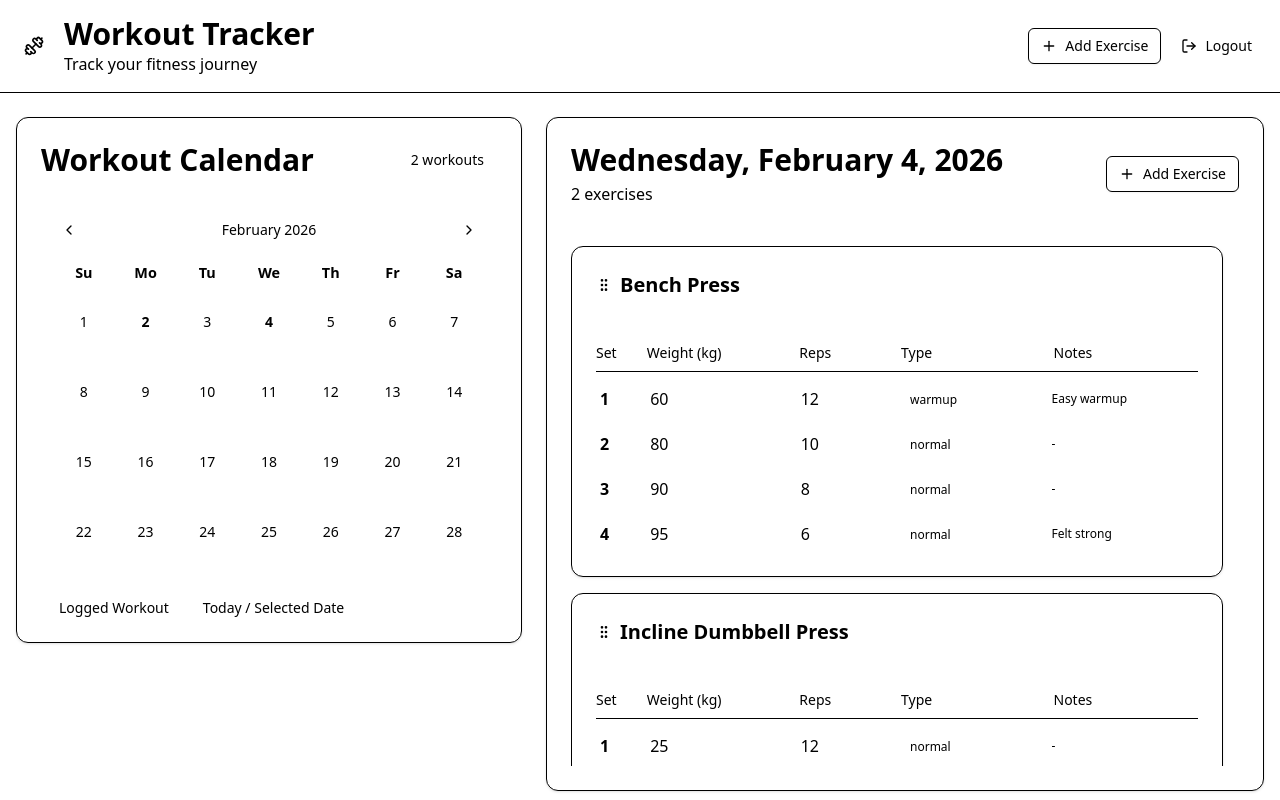
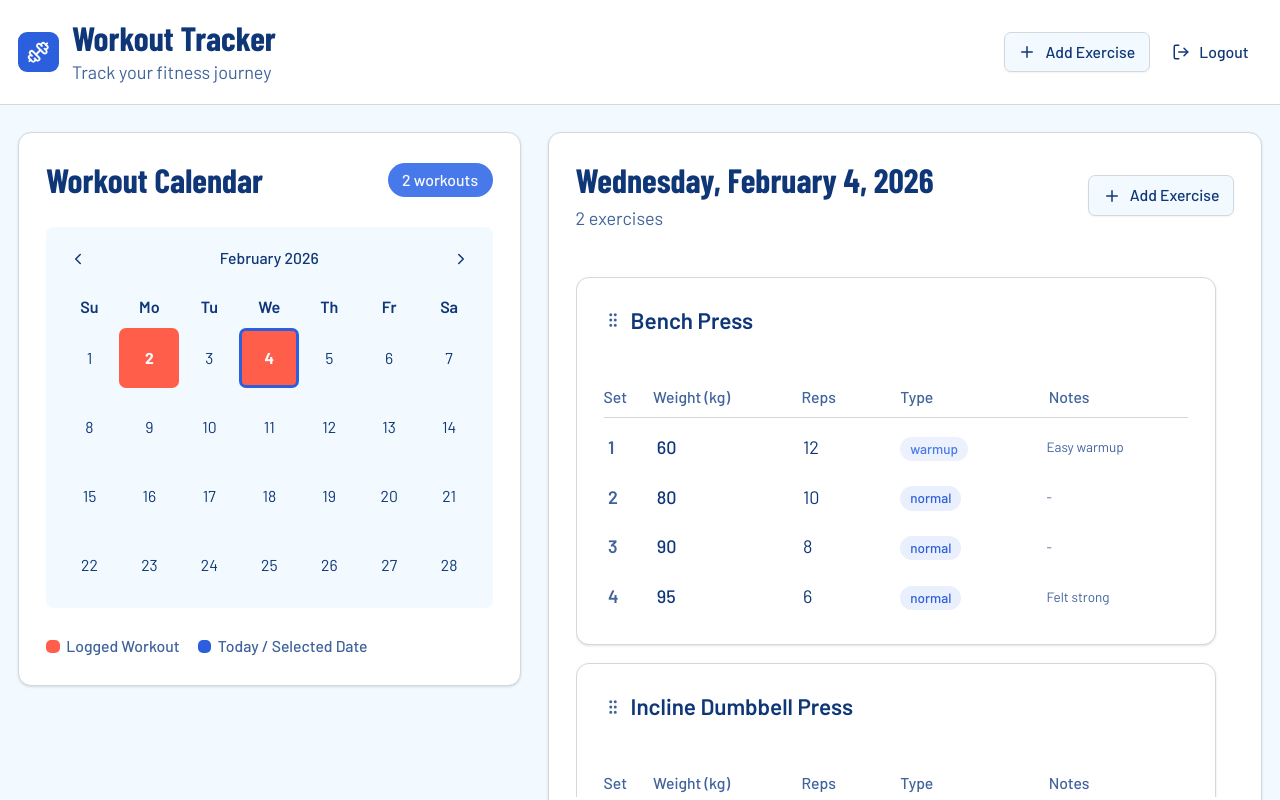
Before and after one commit to LamprosVasilakos/workout-tracker-ui, a React (Vite) app: page /workouts in a window 1280 px wide. Built offline with nearby package versions, Linux system fonts and the light colour scheme.

Commit message:
style: add global themes and styles

```diff
--- a/src/index.css
+++ b/src/index.css
@@ -1 +1,141 @@
 @import "tailwindcss";
+@import "tw-animate-css";
+
+@custom-variant dark (&:is(.dark *));
+
+@theme inline {
+  --radius-sm: calc(var(--radius) - 4px);
+  --radius-md: calc(var(--radius) - 2px);
+  --radius-lg: var(--radius);
+  --radius-xl: calc(var(--radius) + 4px);
+  --radius-2xl: calc(var(--radius) + 8px);
+  --radius-3xl: calc(var(--radius) + 12px);
+  --radius-4xl: calc(var(--radius) + 16px);
+  --color-background: var(--background);
+  --color-foreground: var(--foreground);
+  --color-card: var(--card);
+  --color-card-foreground: var(--card-foreground);
+  --color-popover: var(--popover);
+  --color-popover-foreground: var(--popover-foreground);
+  --color-primary: var(--primary);
+  --color-primary-foreground: var(--primary-foreground);
+  --color-secondary: var(--secondary);
+  --color-secondary-foreground: var(--secondary-foreground);
+  --color-muted: var(--muted);
+  --color-muted-foreground: var(--muted-foreground);
+  --color-accent: var(--accent);
+  --color-accent-foreground: var(--accent-foreground);
+  --color-destructive: var(--destructive);
+  --color-border: var(--border);
+  --color-input: var(--input);
+  --color-ring: var(--ring);
+  --color-chart-1: var(--chart-1);
+  --color-chart-2: var(--chart-2);
+  --color-chart-3: var(--chart-3);
+  --color-chart-4: var(--chart-4);
+  --color-chart-5: var(--chart-5);
+  --color-sidebar: var(--sidebar);
+  --color-sidebar-foreground: var(--sidebar-foreground);
+  --color-sidebar-primary: var(--sidebar-primary);
+  --color-sidebar-primary-foreground: var(--sidebar-primary-foreground);
+  --color-sidebar-accent: var(--sidebar-accent);
+  --color-sidebar-accent-foreground: var(--sidebar-accent-foreground);
+  --color-sidebar-border: var(--sidebar-border);
+  --color-sidebar-ring: var(--sidebar-ring);
+}
+
+:root {
+  --radius: 0.5rem;
+  /* Light mode - Fitness Blue theme from design system */
+  --background: oklch(0.98 0.01 240); /* #EFF6FF - blue-50 */
+  --foreground: oklch(0.35 0.12 260); /* #1E40AF - blue-800 */
+  --card: oklch(1 0 0); /* white */
+  --card-foreground: oklch(0.35 0.12 260);
+  --popover: oklch(1 0 0);
+  --popover-foreground: oklch(0.35 0.12 260);
+  --primary: oklch(0.53 0.2 264); /* #2563EB - blue-600 */
+  --primary-foreground: oklch(0.985 0 0);
+  --secondary: oklch(0.6 0.18 264); /* #3B82F6 - blue-500 */
+  --secondary-foreground: oklch(0.985 0 0);
+  --muted: oklch(0.95 0.01 240);
+  --muted-foreground: oklch(0.5 0.1 260);
+  --accent: oklch(0.69 0.2 30); /* #F97316 - orange-500 for CTA */
+  --accent-foreground: oklch(0.985 0 0);
+  --destructive: oklch(0.577 0.245 27.325);
+  --border: oklch(0.88 0.01 240);
+  --input: oklch(0.88 0.01 240);
+  --ring: oklch(0.53 0.2 264);
+  --chart-1: oklch(0.53 0.2 264);
+  --chart-2: oklch(0.6 0.18 264);
+  --chart-3: oklch(0.69 0.2 30);
+  --chart-4: oklch(0.55 0.18 180);
+  --chart-5: oklch(0.65 0.15 140);
+  --sidebar: oklch(0.98 0.01 240);
+  --sidebar-foreground: oklch(0.35 0.12 260);
+  --sidebar-primary: oklch(0.53 0.2 264);
+  --sidebar-primary-foreground: oklch(0.985 0 0);
+  --sidebar-accent: oklch(0.95 0.01 240);
+  --sidebar-accent-foreground: oklch(0.35 0.12 260);
+  --sidebar-border: oklch(0.88 0.01 240);
+  --sidebar-ring: oklch(0.53 0.2 264);
+}
+
+.dark {
+  --background: oklch(0.145 0 0);
+  --foreground: oklch(0.985 0 0);
+  --card: oklch(0.205 0 0);
+  --card-foreground: oklch(0.985 0 0);
+  --popover: oklch(0.205 0 0);
+  --popover-foreground: oklch(0.985 0 0);
+  --primary: oklch(0.922 0 0);
+  --primary-foreground: oklch(0.205 0 0);
+  --secondary: oklch(0.269 0 0);
+  --secondary-foreground: oklch(0.985 0 0);
+  --muted: oklch(0.269 0 0);
+  --muted-foreground: oklch(0.708 0 0);
+  --accent: oklch(0.269 0 0);
+  --accent-foreground: oklch(0.985 0 0);
+  --destructive: oklch(0.704 0.191 22.216);
+  --border: oklch(1 0 0 / 10%);
+  --input: oklch(1 0 0 / 15%);
+  --ring: oklch(0.556 0 0);
+  --chart-1: oklch(0.488 0.243 264.376);
+  --chart-2: oklch(0.696 0.17 162.48);
+  --chart-3: oklch(0.769 0.188 70.08);
+  --chart-4: oklch(0.627 0.265 303.9);
+  --chart-5: oklch(0.645 0.246 16.439);
+  --sidebar: oklch(0.205 0 0);
+  --sidebar-foreground: oklch(0.985 0 0);
+  --sidebar-primary: oklch(0.488 0.243 264.376);
+  --sidebar-primary-foreground: oklch(0.985 0 0);
+  --sidebar-accent: oklch(0.269 0 0);
+  --sidebar-accent-foreground: oklch(0.985 0 0);
+  --sidebar-border: oklch(1 0 0 / 10%);
+  --sidebar-ring: oklch(0.556 0 0);
+}
+
+@layer base {
+  * {
+    @apply border-border outline-ring/50;
+  }
+  html {
+    font-size: 18px;
+    height: 100%;
+    overflow: hidden;
+  }
+  body {
+    @apply bg-background text-foreground;
+    font-family: "Barlow", sans-serif;
+    height: 100%;
+    overflow: hidden;
+  }
+  h1,
+  h2,
+  h3,
+  h4,
+  h5,
+  h6 {
+    font-family: "Barlow Condensed", sans-serif;
+    font-weight: 600;
+  }
+}
```
